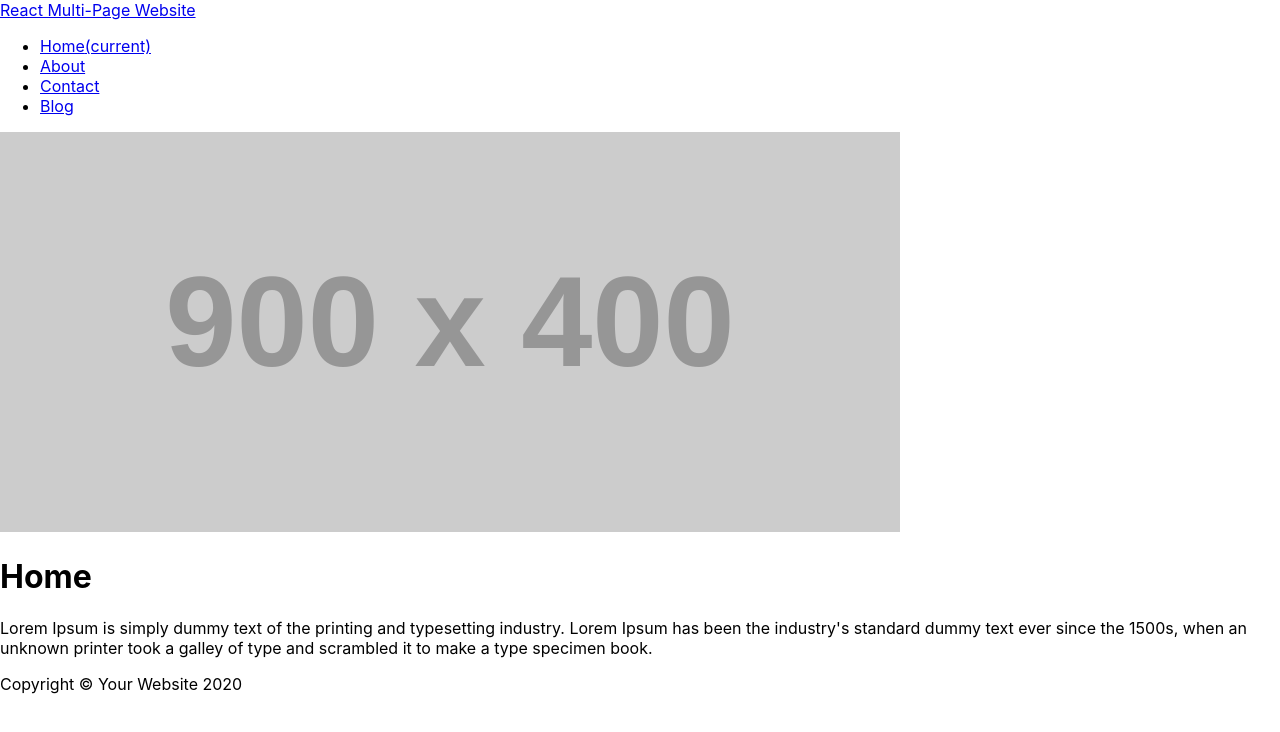
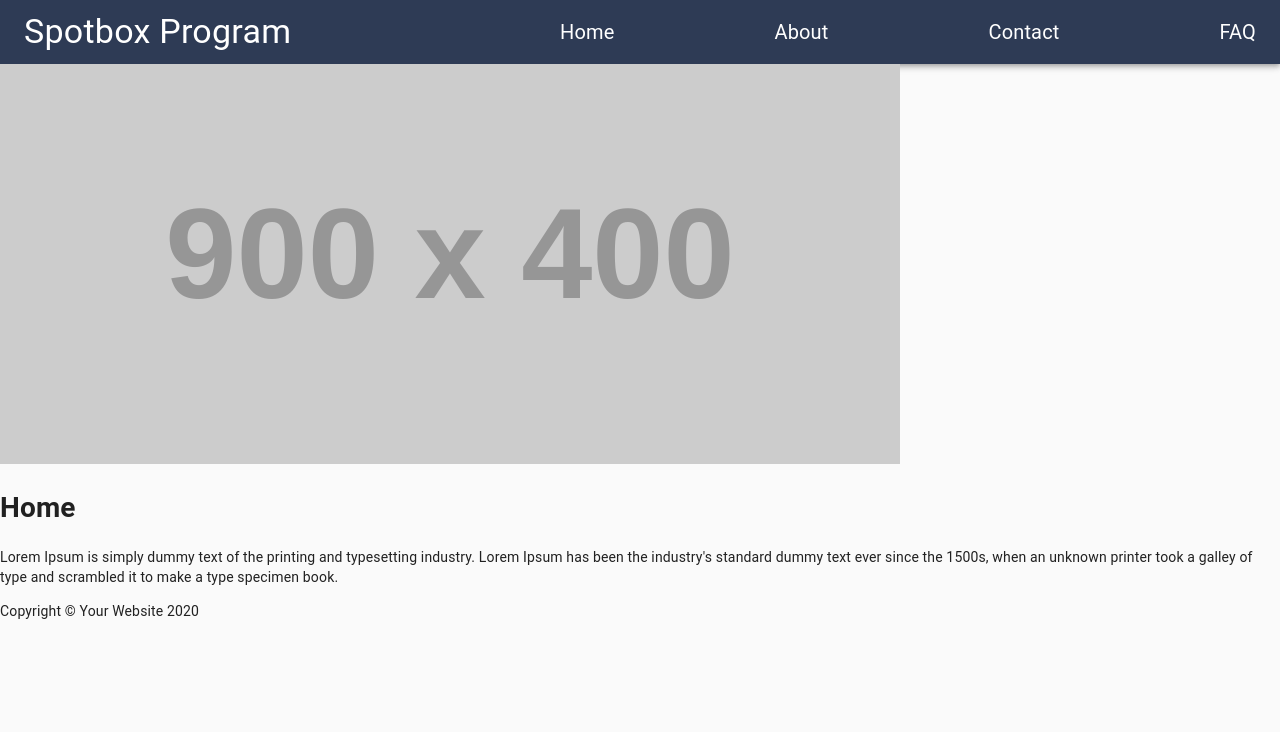
Before and after one commit to SiddharthParatkar/373-spotbox, a React (Create React App) app: page / in a window 1280 px wide. Shown: the top 732 px of the page. Built offline with nearby package versions, Linux system fonts and the light colour scheme.

Commit message:
Updated navigation bar, added documentation for how to change the navigation bar's color

```diff
--- a/src/components/Navigation.jsx
+++ b/src/components/Navigation.jsx
@@ -1,43 +1,61 @@
 import React from "react";
-import { NavLink } from "react-router-dom";
+import {
+  AppBar,
+  Toolbar,
+  CssBaseline,
+  Typography,
+  makeStyles,
+} from "@material-ui/core";
+import { Link } from "react-router-dom";
+
+const useStyles = makeStyles((theme) => ({
+  navlinks: {
+    marginLeft: theme.spacing(10),
+    display: "flex",
+  },
+ logo: {
+    flexGrow: "1",
+    cursor: "pointer",
+  },
+  link: {
+    textDecoration: "none",
+    color: "white",
+    fontSize: "20px",
+    marginLeft: theme.spacing(20),
+    "&:hover": {
+      color: "yellow",
+      borderBottom: "1px solid white",
+    },
+  },
+}));
 
 function Navigation() {
+  const classes = useStyles();
+
   return (
-    <div className="navigation">
-      <nav className="navbar navbar-expand navbar-dark bg-dark">
-        <div className="container">
-          <NavLink className="navbar-brand" to="/">
-            React Multi-Page Website
-          </NavLink>
-          <div>
-            <ul className="navbar-nav ml-auto">
-              <li className="nav-item">
-                <NavLink className="nav-link" to="/">
-                  Home
-                  <span className="sr-only">(current)</span>
-                </NavLink>
-              </li>
-              <li className="nav-item">
-                <NavLink className="nav-link" to="/about">
-                  About
-                </NavLink>
-              </li>
-              <li className="nav-item">
-                <NavLink className="nav-link" to="/contact">
-                  Contact
-                </NavLink>
-              </li>
-              <li className="nav-item">
-                <NavLink className="nav-link" to="/blog">
-                  Blog
-                </NavLink>
-              </li>
-            </ul>
+    // Change the color here to change the navigation bar's color, should be an RBG value in hexadecimal
+    <AppBar style={{ background: '#2E3B55' }} position="static">
+      <CssBaseline />
+      <Toolbar>
+        <Typography variant="h4" className={classes.logo}>
+          Spotbox Program
+        </Typography>
+          <div className={classes.navlinks}>
+            <Link to="/" className={classes.link}>
+              Home
+            </Link>
+            <Link to="/about" className={classes.link}>
+              About
+            </Link>
+            <Link to="/contact" className={classes.link}>
+              Contact
+            </Link>
+            <Link to="/faq" className={classes.link}>
+              FAQ
+            </Link>
           </div>
-        </div>
-      </nav>
-    </div>
+      </Toolbar>
+    </AppBar>
   );
 }
-
 export default Navigation;
```
